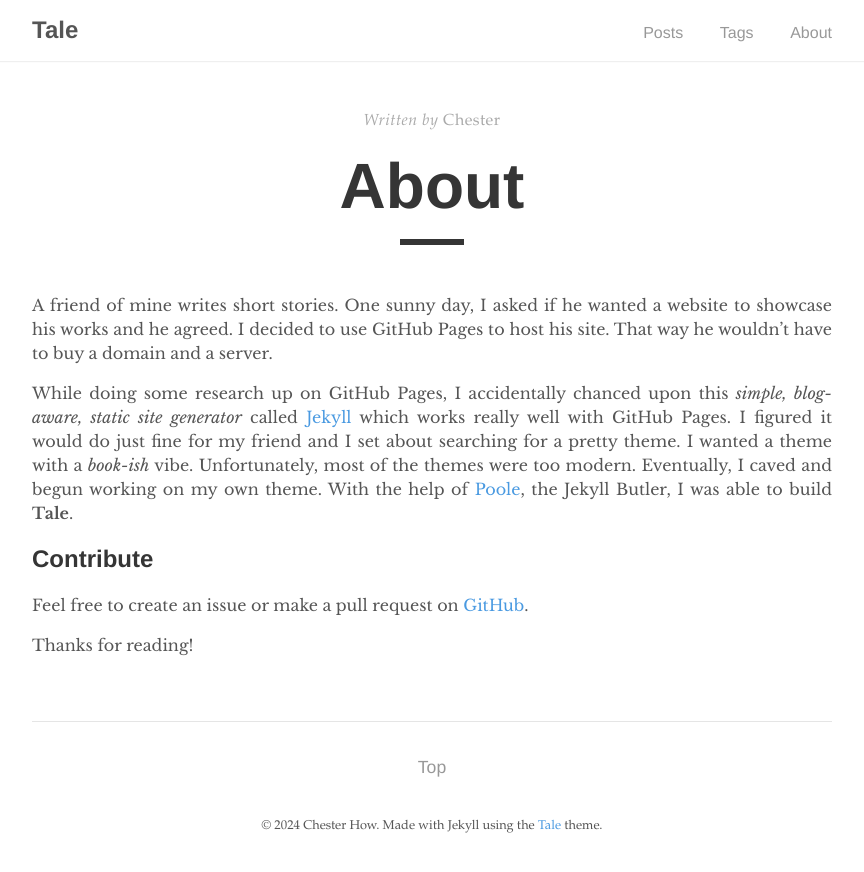
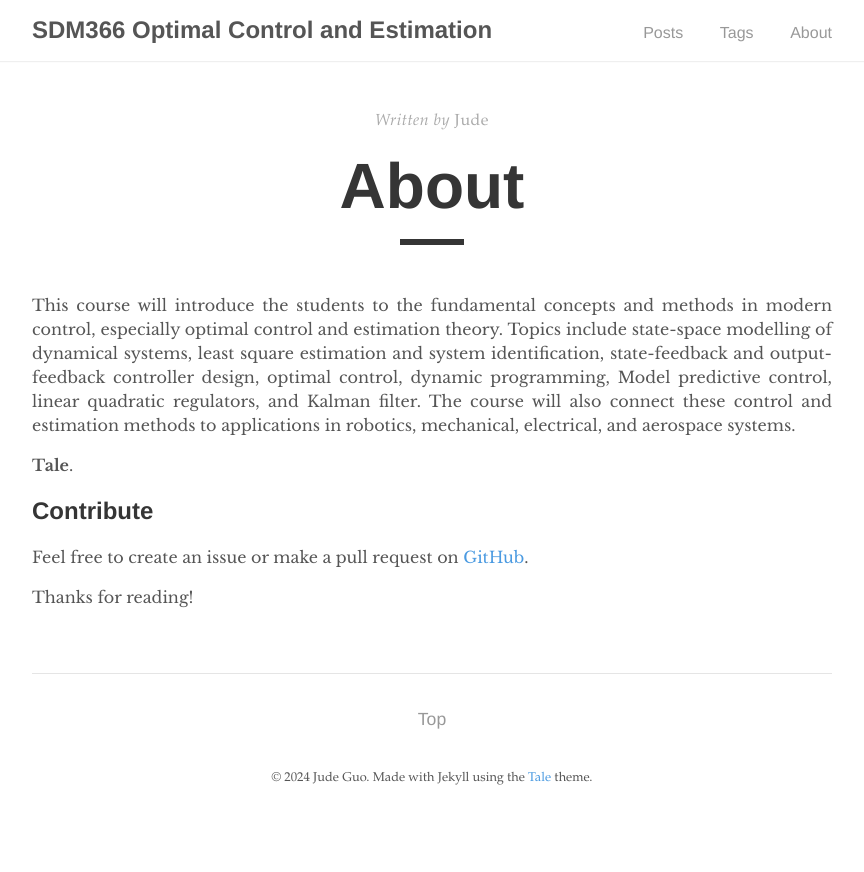
Before and after one commit to clearlab-sustech/SDM366-Sp24, a Jekyll site: the page built from _pages/about.md, in a window 1280 px wide. Shown: the top 872 px of the page, without its empty margins (208-1072 px from the left). Built offline with Jekyll 4.4.1, drawn with Linux system fonts in a browser that asks for light colours.

Commit message:
update some info

```diff
--- a/_config.yml
+++ b/_config.yml
@@ -1,17 +1,17 @@
 # Site settings
-title:          Tale
-description:    "Minimal Jekyll theme for storytellers"
-baseurl:        ""
-url:            "https://clearlab-sustech.github.io/SDM366-Sp24/"
+title:          SDM366 Optimal Control and Estimation
+description:    "SUSTech undergraduate course, teaching by Zhang Wei, CLEAR-LAB"
+baseurl:        "/SDM366-Sp24"
+url:            "https://clearlab-sustech.github.io"
 
 # Google Analytics
-google_analytics: UA—XXXXXXXX-X
+# google_analytics: UA—XXXXXXXX-X
 
 # Author
 author:
-  name:         Chester How
-  url:          https://chester.how
-  email:        chesterhow@gmail.com
+  name:         Jude Guo
+  # url:          https://chester.how
+  email:        270964416@qq.com
 
 # Build settings
 markdown:       kramdown
--- a/_pages/about.md
+++ b/_pages/about.md
@@ -1,15 +1,16 @@
 ---
 layout: post
 title: "About"
-author: "Chester"
+author: "Jude"
 permalink: /about/
 ---
 
-A friend of mine writes short stories. One sunny day, I asked if he wanted a website to showcase his works and he agreed. I decided to use GitHub Pages to host his site. That way he wouldn't have to buy a domain and a server.
+This course will introduce the students to the fundamental concepts and methods in modern control, especially optimal control and estimation theory. Topics include state-space modelling of dynamical systems, least square estimation and system identification, state-feedback and output-feedback controller design, optimal control, dynamic programming, Model predictive control, linear quadratic regulators, and Kalman filter.
+The course will also connect these control and estimation methods to applications in robotics, mechanical, electrical, and aerospace systems.
 
-While doing some research up on GitHub Pages, I accidentally chanced upon this _simple, blog-aware, static site generator_ called [Jekyll](https://jekyllrb.com/) which works really well with GitHub Pages. I figured it would do just fine for my friend and I set about searching for a pretty theme. I wanted a theme with a _book-ish_ vibe. Unfortunately, most of the themes were too modern. Eventually, I caved and begun working on my own theme. With the help of [Poole](https://github.com/poole/poole), the Jekyll Butler, I was able to build **Tale**.
+ **Tale**.
 
 ## Contribute
-Feel free to create an issue or make a pull request on [GitHub](https://github.com/chesterhow/tale).
+Feel free to create an issue or make a pull request on [GitHub](https://clearlab-sustech.github.io/SDM366-Sp24).
 
 Thanks for reading!
```
